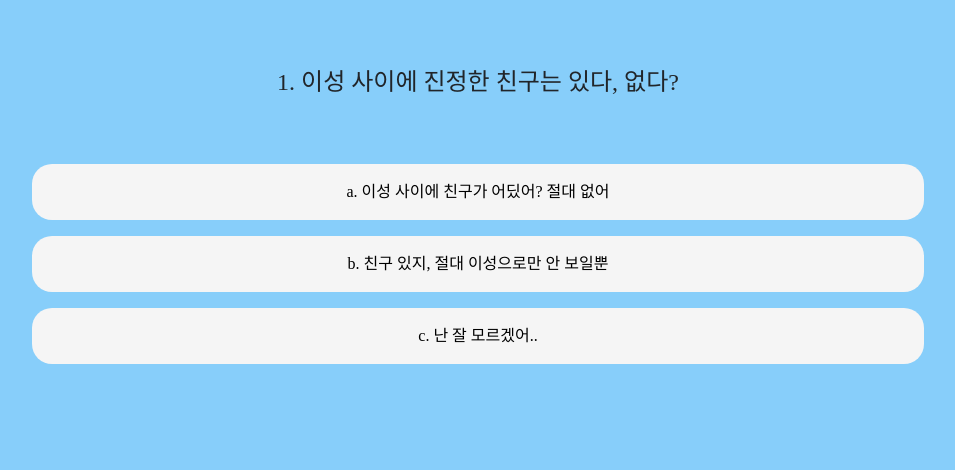
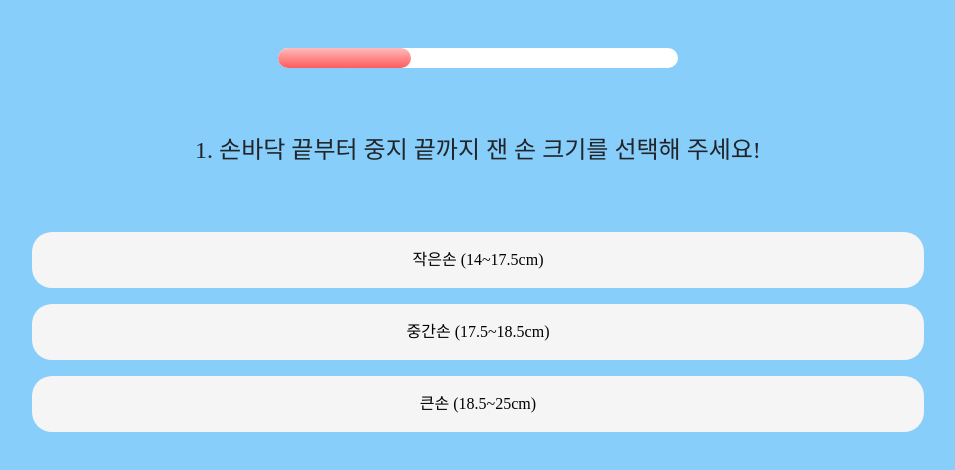
Before and after one commit to bammuriosu/web2_lifemouse, a plain HTML site: page index.html in a window 1280 px wide. Both pictures are taken after a click on the button "시작하기". Shown: the whole page, without its empty margins (162-1117 px from the left). Drawn offline with nearby package versions, Linux system fonts and the light colour scheme; a web font is replaced by a local one.

Commit message:
almost done

```diff
--- a/css/animation.css
+++ b/css/animation.css
@@ -20,10 +20,10 @@
 
 .fadein{
   animation: fadeIn;
-  animation-duration: 1s;
+  animation-duration: 0.3s;
 }
 
 .fadeOut{
   animation: fadeOut;
-  animation-duration: 1s;
+  animation-duration: 0.3s;
 }
--- a/css/qna.css
+++ b/css/qna.css
@@ -23,3 +23,22 @@
   background-color: lightskyblue;
   color: whitesmoke;
 }
+
+.status{
+  height: 20px;
+  width: 400px;
+  background-color: white;
+  border-radius: 20px;
+}
+
+.statusBar{
+  height: 100%;
+  border-radius: 20px;
+  /* Permalink - use to edit and share this gradient: https://colorzilla.com/gradient-editor/#febbbb+0,fe9090+45,ff5c5c+100;Red+3D+%231 */
+background: #febbbb; /* Old browsers */
+background: -moz-linear-gradient(top,  #febbbb 0%, #fe9090 45%, #ff5c5c 100%); /* FF3.6-15 */
+background: -webkit-linear-gradient(top,  #febbbb 0%,#fe9090 45%,#ff5c5c 100%); /* Chrome10-25,Safari5.1-6 */
+background: linear-gradient(to bottom,  #febbbb 0%,#fe9090 45%,#ff5c5c 100%); /* W3C, IE10+, FF16+, Chrome26+, Opera12+, Safari7+ */
+filter: progid:DXImageTransform.Microsoft.gradient( startColorstr='#febbbb', endColorstr='#ff5c5c',GradientType=0 ); /* IE6-9 */
+
+}
--- /dev/null
+++ b/css/result.css
@@ -0,0 +1,3 @@
+#result{
+  display: none;
+}
--- a/index.html
+++ b/index.html
@@ -13,11 +13,12 @@
   <link rel="stylesheet" href="./css/main.css">
   <link rel="stylesheet" href="./css/qna.css">
   <link rel="stylesheet" href="./css/animation.css">
+  <link rel="stylesheet" href="./css/result.css">
 </head>
 
 <body>
   <div class="container">
-  <section id="main" class="mx-auto mt-5 py-4 px-3">
+  <section id="main" class="mx-auto my-5 py-4 px-3">
       <h2>나만의 인생마우스 찾기</h2>
       <div class="col-lg-10 col-md-11 col-sm-12 col-12 mx-auto">
       <img src="./img/main.png" alt="mainImage" class="img-fluid my-5">
@@ -29,6 +30,11 @@
       <button type="button" class="btn btn-outline-primary mt-3" onclick="js:begin()">시작하기</button>
     </section>
     <section id="qna">
+      <div class="status mx-auto mt-5">
+        <div class="statusBar">
+
+        </div>
+      </div>
       <div class="qBox my-5 py-3 mx-auto">
 
       </div>
@@ -37,7 +43,17 @@
       </div>
     </section>
     <section id="result">
+      <h2>당신의 인생마우스는 바로?!</h2>
+      <div class="resultname">
 
+      </div>
+      <div id="resultImg" class="col-lg-10 col-md-11 col-sm-12 col-12 mx-auto">
+      <img src="./img/main.png" alt="mainImage" class="img-fluid my-5">
+      </div>
+      <div class="resultDesc">
+
+      </div>
+      <button type="button" class="btn btn-outline-primary mt-3" onclick="js:begin()">공유하기</button>
     </section>
     <script src="./js/data.js" charset="utf-8"></script>
     <script src="./js/start.js" charset="utf-8"></script>
--- a/js/data.js
+++ b/js/data.js
@@ -1,99 +1,46 @@
+/*
+SPH,0
+SCH,1
+SFH,2
+SPN,3
+SCN,4
+SFN,5
+MPH,6
+MCH,7
+MFH,8
+MPN,9
+MCN,10
+MFN,11
+LPH,12
+LCH,13
+LFH,14
+LPN,15
+LCN,16
+LFN,17
+*/
+
 const qnaList = [
   {
-    q: '1. 이성 사이에 진정한 친구는 있다, 없다?',
+    q: '1. 손바닥 끝부터 중지 끝까지 잰 손 크기를 선택해 주세요!',
     a: [
-      { answer: 'a. 이성 사이에 친구가 어딨어? 절대 없어', type: ['cow', 'tiger', 'dragon', 'chick'] },
-      { answer: 'b. 친구 있지, 절대 이성으로만 안 보일뿐', type: ['mouse', 'rabbit', 'horse', 'snake', 'dog', 'monkey'] },
-      { answer: 'c. 난 잘 모르겠어..', type: ['sheep', 'pig' ] },
+      { answer: '작은손 (14~17.5cm)', type: [0,1,2,3,4,5] },
+      { answer: '중간손 (17.5~18.5cm)', type: [6,7,8,9,19,11] },
+      { answer: '큰손 (18.5~25cm)', type: [12,13,14,15,16,17] },
     ]
   },
   {
-    q: '2. 좋아하는 사람이 생겨 연락하고자 한다 ',
+    q: '2. 손에 마우스가 닿는 부분을 선택해주세요! ',
     a: [
-      { answer: 'a. 바로 먼저 연락한다.', type: ['mouse', 'rabbit', 'tiger', 'monkey'] },
-      { answer: 'b. 언제 연락할지, 어떻게 말할지 심사숙고하여 연락한다.', type: ['cow', 'horse', 'snake', 'dog'] },
-      { answer: 'c. 상대방에게 먼저 연락 올 때까지 기다린다.', type: ['sheep', 'dragon', 'chick', 'pig'] },
+      { answer: 'a. 마우스위에 손바닥을 모두 올려놓는다.', type: [0,3,6,9,12,15] },
+      { answer: 'b. 마우스에 손바닥을 살짝 붙인다', type: [1,4,7,10,13,16] },
+      { answer: 'c. 마우스에 손가락만 닿는다', type: [2,5,8,11,14,17] },
     ]
   },
   {
-    q: '3. 당신의 고백 스타일은?',
+    q: '3. 손목건강을 위해 무거운 마우스를 목록에서 제외할까요?',
     a: [
-      { answer: 'a. 호감이 보이면 바로 고백한다', type: ['cow', 'rabbit', 'tiger', 'dog', 'monkey'] },
-      { answer: 'b. 상대방이 고백할 때까지 기다린다', type: ['sheep', 'chick', 'pig'] },
-      { answer: 'c. 완벽한 분위기, 완벽한 타이밍에서 고백한다.', type: ['mouse', 'horse', 'snake', 'dragon'] }
-    ]
-  },
-  {
-    q: '4. 호감가는 고백 멘트를 고른다면?',
-    a: [
-      { answer: 'a. 박력 그 자체, "야 나랑 사귀자" ', type: ['cow', 'tiger', 'dragon' ] },
-      { answer: 'b. 섬세한 "나 너 많이 좋아해, 나랑 사귈래?" ', type: ['sheep', 'dog', 'monkey', 'chick', 'pig' ] },
-      { answer: 'c. 센스있는 "우리 내일은 연인으로 만날까요" ', type: ['mouse', 'rabbit', 'horse', 'snake' ] },
-    ]
-  },
-  {
-    q: '5. 오늘 연인과 첫 데이트 하는 날이다. 첫 날 허용할 수 있는 스킨십의 범위는?',
-    a: [
-      { answer: 'a. 쑥스러워.. 손 잡기 정도??', type: ['cow', 'sheep', 'dog', 'dragon', 'chick' ] },
-      { answer: 'b. 요즘 시대가 어느 때인데, 가벼운 뽀뽀까지 가능이야', type: ['mouse', 'rabbit', 'horse', 'pig']},
-      { answer: 'c. 어차피 내 연인인데 왜?? 모든 스킨십 다 돼!', type: ['tiger', 'snake', 'monkey'] },
-    ]
-  },
-
-  {
-    q: '6. 기념일이 다가온다. 당신은 어떻게 할 것인가? (ex - 100, 200일)',
-    a: [
-      { answer: 'a. 무슨 기념일이야, 그냥 평소처럼 해', type: ['dragon', 'chick', 'pig' ] },
-      { answer: 'b. 맛있는 밥이나 사줄까? 아니면 꽃이라도?', type: ['mouse', 'rabbit', 'horse', 'dog' ] },
-      { answer: 'c. 이미 깜짝 이벤트 다 준비해놨어', type: ['cow', 'sheep', 'tiger', 'snake', 'monkey' ] },
-    ]
-  },
-  {
-    q: '7. 연인이 오늘 머리를 바꾸고 옷도 새로 샀다',
-    a: [
-      { answer: 'a. 눈치 못 채고 그냥 있는다', type: ['cow', 'sheep', 'pig' ] },
-      { answer: 'b. 눈치는 채나 말은 꺼내지 않는다', type: ['tiger', 'dragon', 'chick' ] },
-      { answer: 'c. "오 대박 오늘 머리도 바꾸고 옷도 새로 샀네?"라고 하며 단번에 눈치챈다', type: ['mouse', 'rabbit', 'horse', 'snake', 'dog', 'monkey' ] },
-    ]
-  },
-  {
-    q: '8. 연인이 데이트가 끝난 후, 집에 데려다 달라고 한다',
-    a: [
-      { answer: 'a. 각자 만났던 장소에서 헤어진다.', type: ['mouse', 'dragon', 'chick' ] },
-      { answer: 'b. 연인이 살고 있는 집의 역이나 정류장까지 데려다준다.', type: ['rabbit', 'tiger', 'horse', 'snake', 'dog', 'monkey' ] },
-      { answer: 'c. 집 앞까지 데려다준다.', type: ['cow', 'sheep', 'pig' ] },
-    ]
-  },
-  {
-    q: '9. 연인에게 하루종일 연락이 안 온다..',
-    a: [
-      { answer: 'a. 뭐.. 언젠가 연락 오겠지. 내가 할 일 하며 기다린다', type: ['sheep', 'mouse', 'snake', 'chick' ] },
-      { answer: 'b. 초조해서 마음 졸이며 인스타, 페북, 카톡 등 모든 SNS 다 들어가본다.', type: ['cow', 'rabbit', 'horse', 'pig' ] },
-      { answer: 'c. 연인에게 연락 올 때까지 무한 카톡, 무한 전화', type: ['tiger', 'dog', 'monkey', 'dragon' ] },
-    ]
-  },
-  {
-    q: '10. 연인이 연락도 없이 보고싶다고 우리집 앞에 와서 기다린다. ',
-    a: [
-      { answer: 'a. 아니 갑자기 오면 어떡해.. 하 나 준비도 안 했는데 왜 와. 짜증나네', type: ['dragon', 'chick', 'pig'] },
-      { answer: 'b. 아 그래?? 나 할 것들 좀만 마무리하고 나갈게', type: ['mouse', 'tiger', 'horse', 'snake' ] },
-      { answer: 'c. 헐 대박, 어디야?? 당장 나갈게!', type: ['cow', 'sheep', 'rabbit', 'dog', 'monkey' ] },
-    ]
-  },
-  {
-    q: '11. 내가 추구하는 연애관은? ',
-    a: [
-      { answer: 'a. 각자 할 것 하며, 평안하고 안정적인 연애가 좋다.', type: ['cow', 'dragon', 'chick', 'pig' ] },
-      { answer: 'b. 보고싶을 때 보고, 데이트도 많이 하고 꽁냥꽁냥하는 연애가 좋아.', type: ['sheep', 'mouse', 'rabbit', 'horse', 'dog'] },
-      { answer: 'c. 연애는 마음가는대로! 불타오르는 연애가 최고지.', type: ['tiger', 'snake', 'monkey' ] },
-    ]
-  },
-  {
-    q: '12. 연인과 데이트 도중 화를 참을 수 없을만큼 심하게 싸웠다. 어떻게 할 것인가?',
-    a: [
-      { answer: 'a. "아 화나네. 따라오지마 오늘 집 갈 거니까." 라고 말하며 집으로 간다.', type: ['rabbit', 'horse', 'dragon', 'chick' ] },
-      { answer: 'b. "야! 너 화내지마. 너 잘못이지. 내가 뭘 잘못했는데?" 소리지르며 끝까지 불같이 화낸다.', type: ['mouse', 'tiger', 'snake', 'dog', 'monkey'] },
-      { answer: 'c. "아니 그건 아니고, 하.." 조용히 운다.', type: ['cow', 'sheep', 'pig'] },
+      { answer: '네 (90g이 넘는 마우스는 제외합니다)', type: [0,1,2,6,7,8,12,13,14] },
+      { answer: '아니오', type: [3,4,5,9,10,11,15,16,17] }
     ]
   }
 ]
@@ -147,4 +94,28 @@ const infoList = [
     name: '산은 산이요 연애는 연애로다, 느긋하고 온순한 <돼지>',
     desc: '단아하고 고상한 품격을 가진 당신! 마음을 먹을 때 느긋하게 행동하고, 상대방에 대한 배려가 상당히 많아 온화한 성품을 가지고 있어요. 또한 솔직한 성격으로 신뢰를 받을 수 있는 타입이며, 어떠한 일을 하든 책임감이 강해 무사히 마무리한답니다. 현실적인 성향이 강해 실리를 잘 챙기나, 표현력이 다소 부족해 상대방이 사랑받는다는 감정을 못 느낄수도 있어요. 은근히 질투심이 강하고 고지식한 면이 강해, 누가 자기에게 잘못하면 지구 끝까지 복수 할 수 있을 정도이기 때문에 이 점을 조심해야 한답니다! '
   },
+  {
+    name: '연애 뭐 식은 죽 먹기죠, 연애 재능 만땅 <쥐1>',
+    desc: '연애의 프로재능러인 당신! 쥐에 해당하는 당신은 연애의 모든 것들을 알고 있어, 쉽게 연애에 성공하는 스타일이랍니다. 주로 포부가 크고 성격이 낙천적인 성향을 가지고 있고, 논리적이면서 두뇌회전이 매우 빠르다고 할 수 있어요. 말재주 또한 좋아 사교성이 좋고 유쾌하지만 화려한 것을 좋아해 허영심을 부리거나 사치를 부리기 때문에 이 점들을 주의해야 돼요. 뛰어난 능력에 자만하는 경우도 종종 있기 때문에 겸손이 필요하답니다! '
+  },
+  {
+    name: '난 너만 봐, 정직한 연애 스타일의 <소1>',
+    desc: '연애 유형의 진국인 당신! 소에 해당하는 당신은 상대방만 바라보는 해바라기 연애 스타일이랍니다. 매사에 끈기가 있어 연애를 할 때 성실하고 진심을 다하는 성향을 가지고, 온화하며 따뜻한 마음을 가지고 있어요. 한 번 좋아하면 끝까지 좋아하는 의리파지만 자존심이 쌔 은근히 고집이 강하답니다. 또한 욱하는 성질이 있어 이런 부분들을 조심해야 하고, 질투심이 많아 사랑이 집착으로 바뀔 수 있어 주의해야 된답니다! '
+  },
+  {
+    name: '야 사귀자, 사랑을 쟁취하는 <호랑이1>',
+    desc: '한 번 좋아하는 사람이 있으면 내 사람으로 만드는 당신! 호랑이에 해당하는 당신은 썸부터 사랑까지 한 번에 직진하는 스타일이랍니다. 연애할 때 주로 이끄는 성향을 가지고 있고, 시원시원한 성격과 유쾌한 성격을 가지고 있어요. 대쪽같은 성격에다 실수를 용납하는 대인배지만 유혹에 약하고 허영때문에 들뜨는 성격이라 다른 이성의 접근에 주의해야 돼요. 또한 내가 한 말로 인해 상대방이 상처를 받을 수 있기 때문에, 항상 말 조심이 필요하답니다!'
+  },
+  {
+    name: '이건 어때? 난 어때? 독특한 매력을 가진 <토끼1>',
+    desc: '상대방을 홀리게 만드는 당신! 신비롭고 독특한 매력을 가져, 상대방이 푹 빠지게 만드는 스타일이에요. 직감이 발달되어 손재주가 뛰어난 편이고, 연애할 때 통통 튀는 모습들을 많이 보여준답니다. 유순하고 낙천적인 성향이지만, 자칫잘못하면 상대방에게 천진난만한 아이처럼 보일 수 있는 점을 주의해야 돼요. 또한 감정 기복이 심한 편이라 변덕스러운 마음을 가질 수 있어, 이런 부분들에 신경을 쓴다면 좋은 연애를 할 수 있어요.'
+  },
+  {
+    name: '결혼은 언제쯤 할까 신혼여행은 어디로?, 이상적인 연애관의 소유자 <용1>',
+    desc: '상대방과의 미래를 꿈꾸는 당신! 현실적인 연애보다는, 미래에 대한 이상적인 연애관을 가지고 있어요. 매일매일 사랑하는 사람과 보낼 미래를 생각하기 때문에, 좋은 신랑감이 될 수 있는 자질이 있답니다. 또한 일적으로나 사랑으로나 야망이 커, 크게 성공할 확률이 높고 리더십이 매우 뛰어나답니다. 다만 높은 이상에 비해서 현실이 자신의 마음에 들지 않으면 허세를 부리거나 사람들을 무시하는 경우가 많으니 이점들을 주의하면 좋을 것 같아요!'
+  },
+  {
+    name: '기념일에 무슨 이벤트 할까, 이벤트 플래너 <뱀1>',
+    desc: '상대방의 기념일을 챙기며 깜짝 놀라게 하는 당신!, 아이디어가 뛰어나고 남다른 감각이 있어, 상대방에게 많은 이벤트를 해주는 스타일이에요. 연애할 때 눈치도 빠르고, 감동을 줄 수 있어 상대방이 매일 행복하답니다. 전체적으로 화려한 연애를 하지만, 은근히 비밀이 많고 우유부단한 성격을 가지고 있답니다. 또한 귀가 매우 얇아 남의 이야기를 곧이 곧대로 믿어, 상대방을 의심하기도 하기 때문에 조심해야 된답니다!'
+  }
 ]
--- a/js/start.js
+++ b/js/start.js
@@ -1,7 +1,47 @@
 const main = document.querySelector("#main");
 const qna = document.querySelector("#qna");
+const result = document.querySelector("#result");
 
-function addAnswer(answerTest, qIdx){
+const endPoint = 3;
+const select = [0, 0, 0];
+
+function calResult(){
+  console.log(select);
+  var result = select.indexOf(Math.max(...select));
+  return result;
+}
+
+function setResult(){
+  let point = calResult();
+  const resultName = document.querySelector('.resultname');
+  resultName.innerHTML = infoList[point].name;
+
+  var resultImg = document.createElement('img');
+  const imgDiv = document.querySelector('#resultImg');
+  var imgURL = 'img/image-' + point + '.png';
+  resultImg.src = imgURL;
+  resultImg.alt = point;
+  resultImg.classList.add('img-fluid');
+  imgDiv.appendChild(resultImg);
+
+  const resultDesc = document.querySelector('.resultDesc');
+  resultDesc.innerHTML = infoList[point].desc;
+}
+
+function goResult(){
+  qna.style.WebkitAnimation = "fadeOut 1s";
+  qna.style.animation = "fadeOut 1s";
+  setTimeout(() => {
+    result.style.WebkitAnimation = "fadeIn 1s";
+    result.style.animation = "fadeIn 1s";
+    setTimeout(() => {
+      qna.style.display = "none";
+      result.style.display = "block"
+    }, 450)})
+    setResult();
+}
+
+function addAnswer(answerText, qIdx, idx){
   var a = document.querySelector('.answerBox');
   var answer = document.createElement('button');
   answer.classList.add('answerList');
@@ -9,35 +49,47 @@ function addAnswer(answerTest, qIdx){
   answer.classList.add('py-3');
   answer.classList.add('mx-auto');
   answer.classList.add('fadeIn');
+
   a.appendChild(answer);
-  answer.innerHTML = answerTest;
+  answer.innerHTML = answerText;
 
   answer.addEventListener("click", function(){
     var children = document.querySelectorAll('.answerList');
-    for (let i = 0; i<children.length; i++){
+    for(let i = 0; i < children.length; i++){
       children[i].disabled = true;
-      children[i].style.WebkitAnimation = "fadeOut 1s";
-      children[i].style.animation = "fadeOut 1s";
+      children[i].style.WebkitAnimation = "fadeOut 0.5s";
+      children[i].style.animation = "fadeOut 0.5s";
     }
     setTimeout(() => {
+      var target = qnaList[qIdx].a[idx].type;
+      for(let i = 0; i < target.length; i++){
+        select[target[i]] += 1;
+      }
+
       for(let i = 0; i < children.length; i++){
         children[i].style.display = 'none';
       }
       goNext(++qIdx);
-    },950)
-
+    },450)
   }, false);
 }
 
 function goNext(qIdx){
+  if(qIdx === endPoint){
+    goResult();
+    return;
+  }
+
   var q = document.querySelector('.qBox');
   q.innerHTML = qnaList[qIdx].q;
-  for (let i in qnaList[qIdx].a){
-    addAnswer(qnaList[qIdx].a[i].answer, qIdx);
+  for(let i in qnaList[qIdx].a){
+    addAnswer(qnaList[qIdx].a[i].answer, qIdx, i);
   }
+  var status = document.querySelector('.statusBar');
+  status.style.width = (100/endPoint) * (qIdx+1) + '%';
 }
 
-function begin() {
+function begin(){
   main.style.WebkitAnimation = "fadeOut 1s";
   main.style.animation = "fadeOut 1s";
   setTimeout(() => {
@@ -46,8 +98,8 @@ function begin() {
     setTimeout(() => {
       main.style.display = "none";
       qna.style.display = "block"
-    }, 350)
+    }, 450)
     let qIdx = 0;
     goNext(qIdx);
-  }, 350);
+  }, 450);
 }
```
